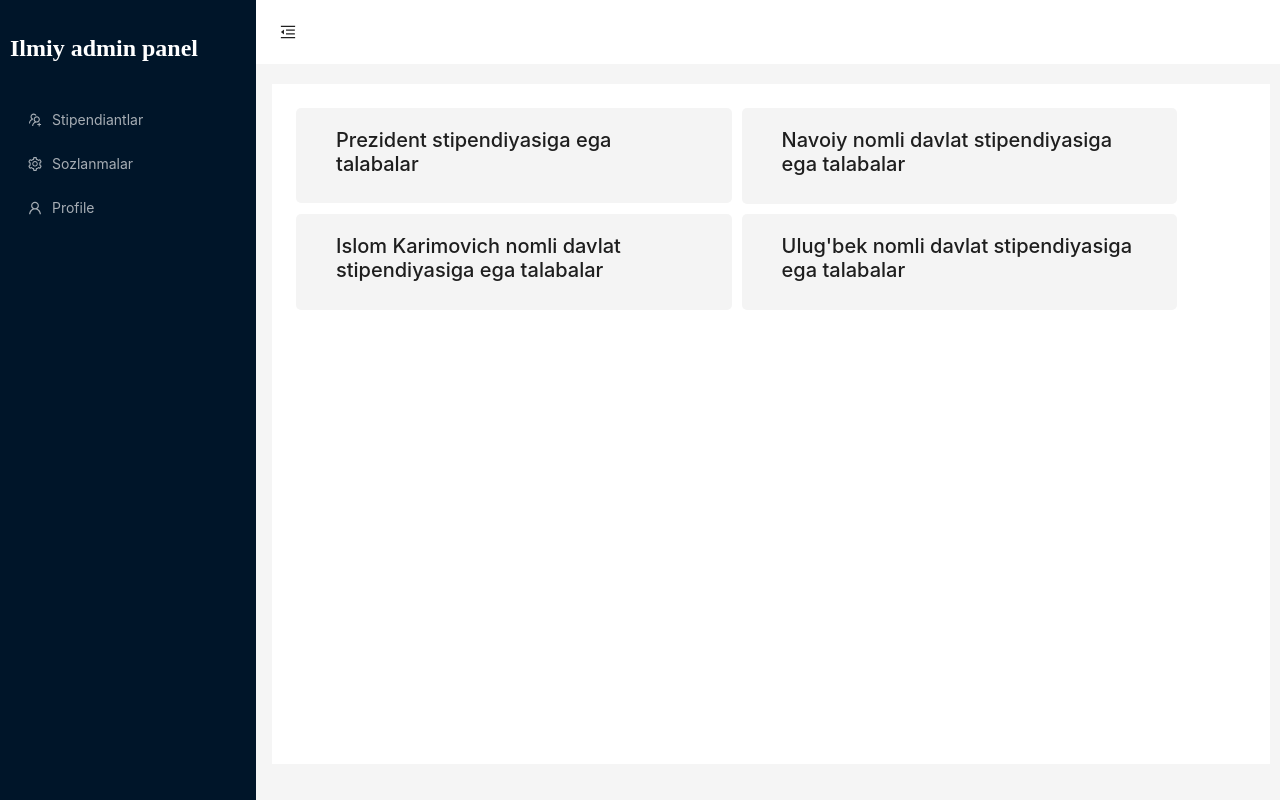
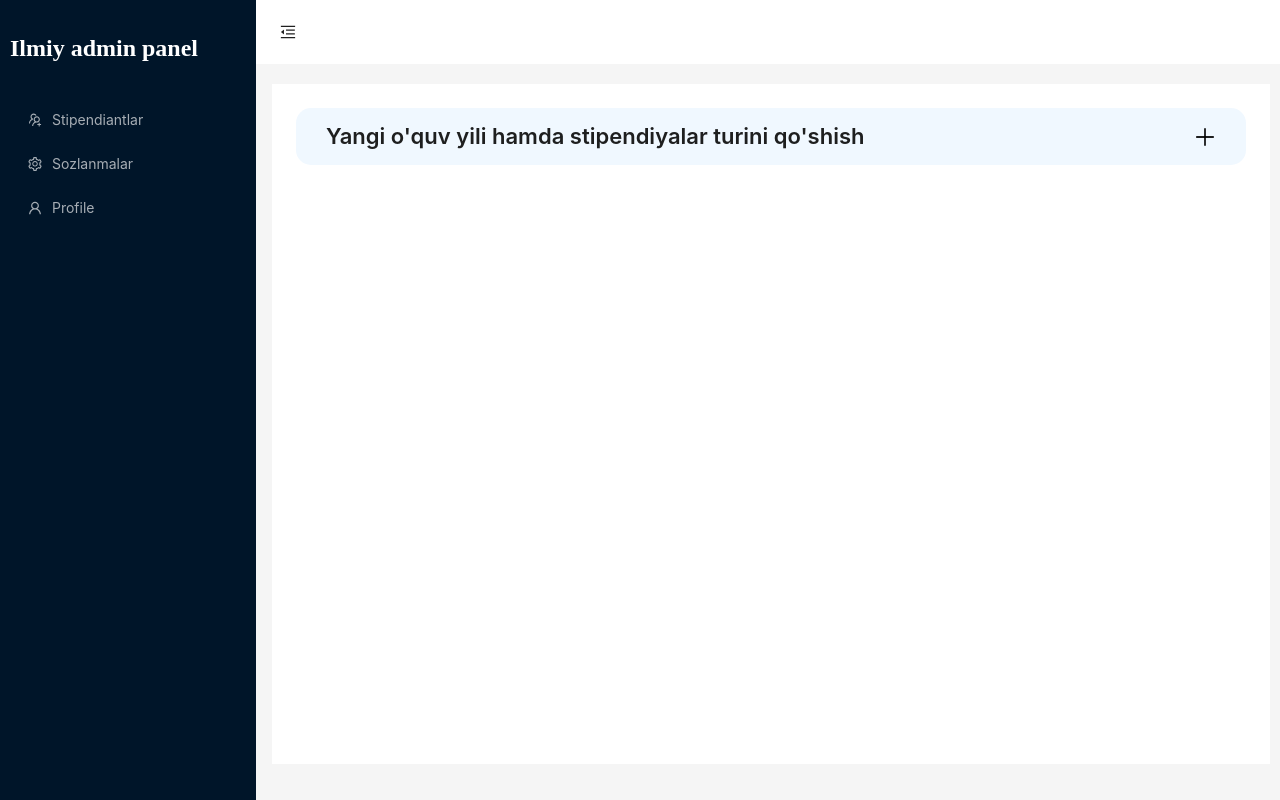
Before and after one commit to Ilg0rbek/ilmiy, a React (Create React App) app: page /admin/stipendiants in a window 1280 px wide. Built offline with nearby package versions, Linux system fonts and the light colour scheme; a web font is replaced by a local one.

Commit message:
madal creating ....

```diff
--- a/src/admin/admin/index.js
+++ b/src/admin/admin/index.js
@@ -8,7 +8,7 @@ import {
 } from "@ant-design/icons";
 import { Layout, Menu, Button, theme } from "antd";
 import { Link, NavLink, Route, Routes } from "react-router-dom";
-import Students from "../students";
+import Students from "../year";
 const { Header, Sider, Content } = Layout;
 
 const Admin = () => {
--- a/src/admin/modal/index.js
+++ b/src/admin/modal/index.js
@@ -1,4 +1,4 @@
-import { Modal, Form, Input, Row, Col } from "antd";
+import { Modal, Form, DatePicker, Input, Row, Col } from "antd";
 import React from "react";
 
 const Modals = ({ isModalOpen, setIsModalOpen }) => {
@@ -6,17 +6,18 @@ const Modals = ({ isModalOpen, setIsModalOpen }) => {
     setIsModalOpen(false);
   };
 
-  const handleCancel = () => {
-    setIsModalOpen(false);
-  };
+  const { RangePicker } = DatePicker;
 
   return (
     <div>
       <Modal
-        title="Stipendiat talaba qo'shish"
+        title="O'quv yilini qo'shish"
         open={isModalOpen}
         onOk={handleOk}
-        onCancel={handleCancel}
+        okText={"Saqlash"}
+        closable={false}
+        width={800}
+        cancelButtonProps={{ style: { display: "none" } }}
       >
         <Form layout="vertical">
           <Row
@@ -25,22 +26,27 @@ const Modals = ({ isModalOpen, setIsModalOpen }) => {
             }}
           >
             <Col span={11}>
-              <Form.Item label="Ismi">
+              <RangePicker
+                style={{
+                  width: "100% !important",
+                }}
+                width={"100%"}
+                size="large"
+                picker="year"
+              />
+            </Col>
+            <Col span={11}>
+              <Form.Item name="note" label="Note" rules={[{ required: true }]}>
                 <Input size="large" />
               </Form.Item>
             </Col>
             <Col span={11}>
-              <Form.Item label="Familyasi">
+              <Form.Item name="note" label="Note" rules={[{ required: true }]}>
                 <Input size="large" />
               </Form.Item>
             </Col>
             <Col span={11}>
-              <Form.Item label="Ismi">
-                <Input size="large" />
-              </Form.Item>
-            </Col>
-            <Col span={11}>
-              <Form.Item label="Familyasi">
+              <Form.Item name="note" label="Note" rules={[{ required: true }]}>
                 <Input size="large" />
               </Form.Item>
             </Col>
--- a/src/admin/students/index.js
+++ /dev/null
@@ -1,71 +0,0 @@
-import { Col, Row } from "antd";
-import React, { useState } from "react";
-import Modals from "../modal";
-
-const Students = () => {
-  const showModal = () => {
-    setIsModalOpen(true);
-  };
-
-  const [isModalOpen, setIsModalOpen] = useState(false);
-
-  return (
-    <div>
-      <Modals isModalOpen={isModalOpen} setIsModalOpen={setIsModalOpen} />
-      <Row
-        style={{
-          gap: "10px",
-        }}
-      >
-        <Col span={11}>
-          <div
-            style={{
-              backgroundColor: "#f4f4f4f4",
-              padding: "20px 40px",
-              borderRadius: "5px",
-              height: "95px",
-            }}
-            onClick={showModal}
-          >
-            <h5>Prezident stipendiyasiga ega talabalar</h5>
-          </div>
-        </Col>
-        <Col span={11}>
-          <div
-            style={{
-              backgroundColor: "#f4f4f4f4",
-              padding: "20px 40px",
-              borderRadius: "5px",
-            }}
-          >
-            <h5>Navoiy nomli davlat stipendiyasiga ega talabalar</h5>
-          </div>
-        </Col>
-        <Col span={11}>
-          <div
-            style={{
-              backgroundColor: "#f4f4f4f4",
-              padding: "20px 40px",
-              borderRadius: "5px",
-            }}
-          >
-            <h5>Islom Karimovich nomli davlat stipendiyasiga ega talabalar</h5>
-          </div>
-        </Col>
-        <Col span={11}>
-          <div
-            style={{
-              backgroundColor: "#f4f4f4f4",
-              padding: "20px 40px",
-              borderRadius: "5px",
-            }}
-          >
-            <h5>Ulug'bek nomli davlat stipendiyasiga ega talabalar</h5>
-          </div>
-        </Col>
-      </Row>
-    </div>
-  );
-};
-
-export default Students;
--- /dev/null
+++ b/src/admin/year/index.js
@@ -0,0 +1,24 @@
+import React, { useState } from "react";
+import Modals from "../modal";
+import { PlusOutlined } from "@ant-design/icons";
+import "./year.css";
+import { Link } from "react-router-dom";
+
+const Students = () => {
+  const showModal = () => {
+    setIsModalOpen(true);
+  };
+
+  const [isModalOpen, setIsModalOpen] = useState(false);
+
+  return (
+    <div>
+      <Modals isModalOpen={isModalOpen} setIsModalOpen={setIsModalOpen} />
+      <div className="addNewYear" onClick={showModal}>
+        Yangi o'quv yili hamda stipendiyalar turini qo'shish <PlusOutlined />
+      </div>
+    </div>
+  );
+};
+
+export default Students;
--- /dev/null
+++ b/src/admin/year/year.css
@@ -0,0 +1,19 @@
+.addNewYear {
+    font-size: 22px;
+    font-weight: 600;
+    padding: 12px 30px;
+    width: 100%;
+    background-color: aliceblue;
+    border-radius: 15px;
+    display: flex;
+    justify-content: space-between;
+    user-select: none;
+    transition: all 0.8s;
+    margin-bottom: 15px;
+    text-decoration: none;
+}
+
+.addNewYear:hover {
+    cursor: pointer;
+    box-shadow: 4px 4px 8px 0px rgba(34, 60, 80, 0.2);
+}
```
